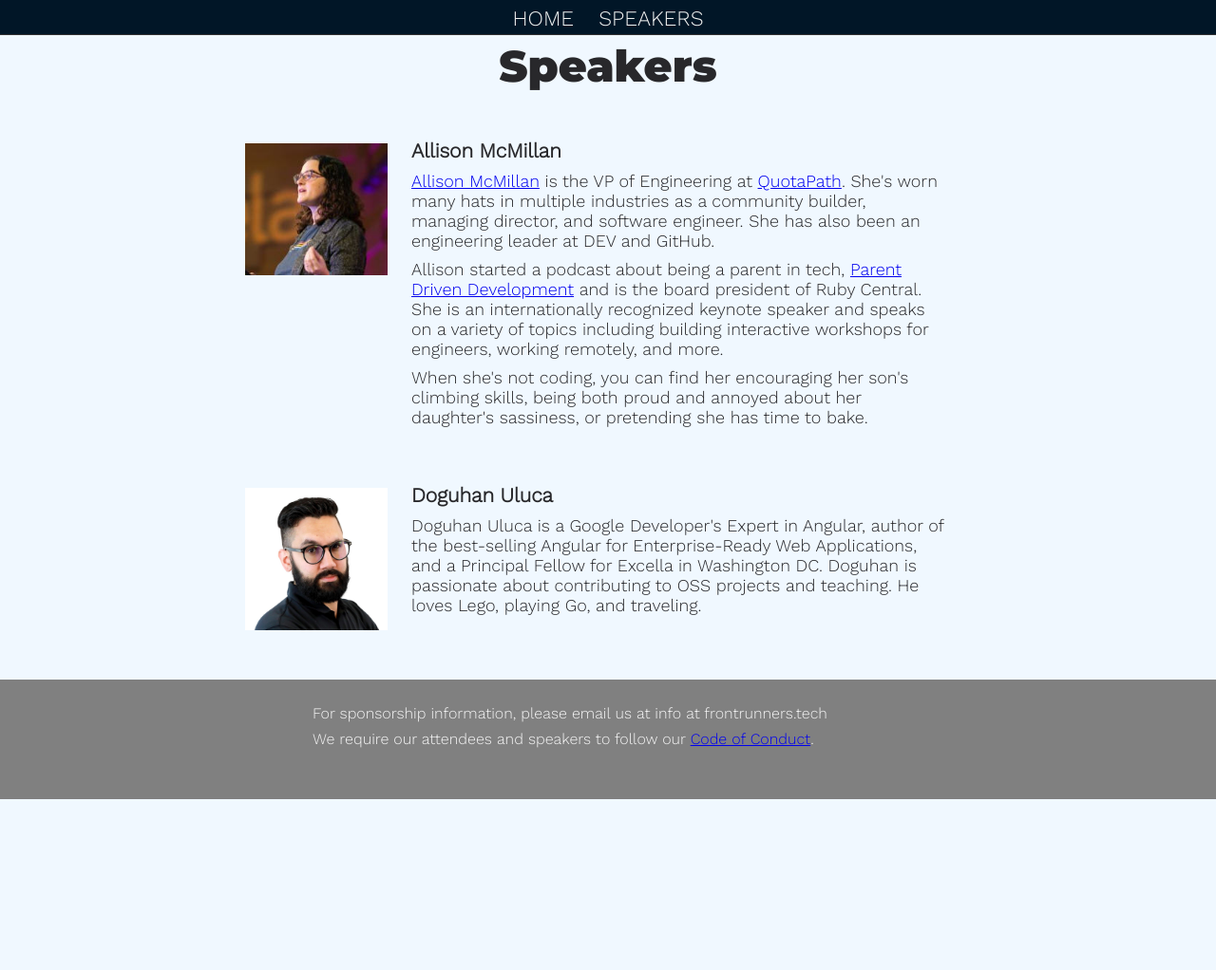
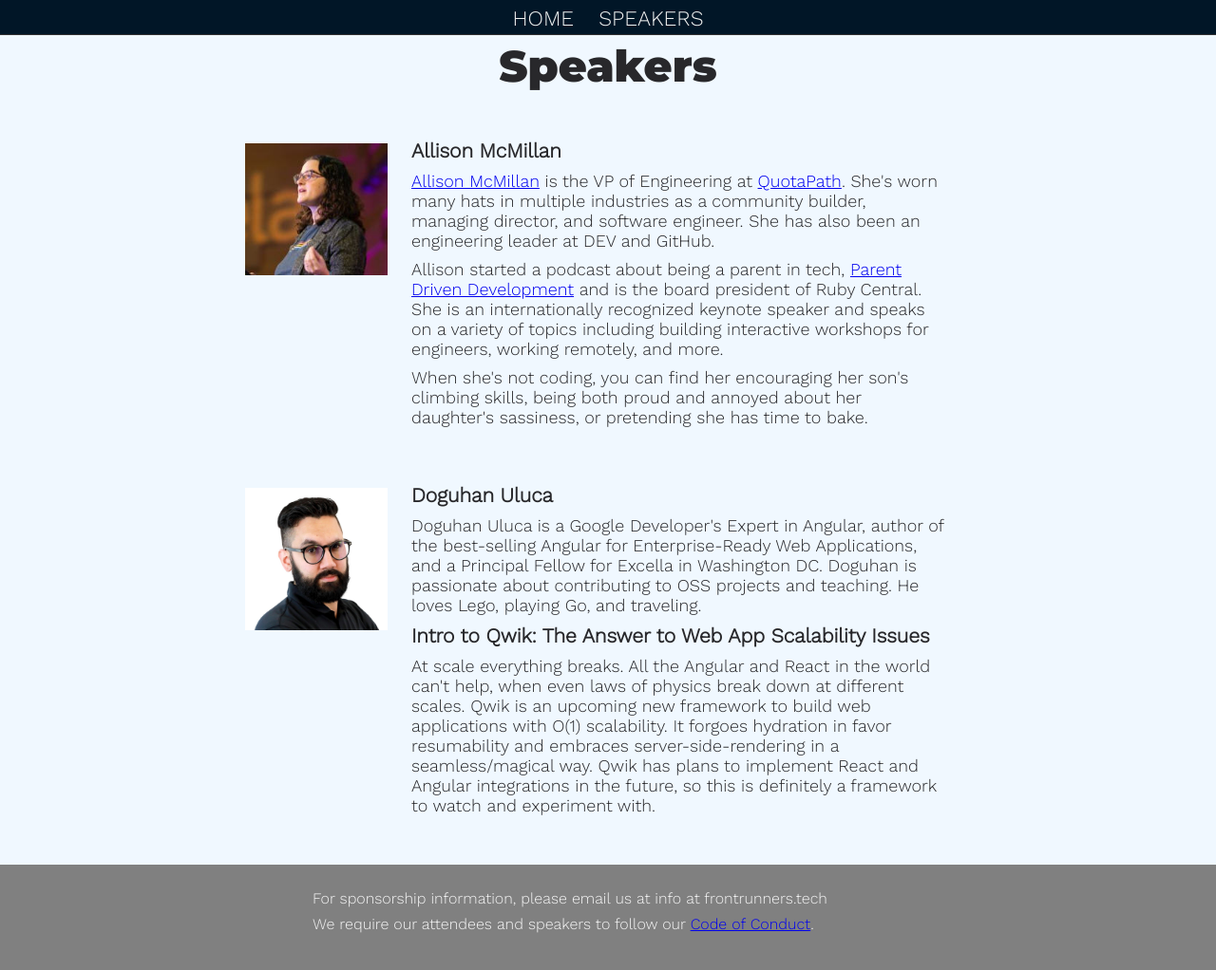
Before and after one commit to gothamgo/frontrunnersconf.github.io, a Jekyll site: the page built from speakers.html, in a window 1280 px wide and 1037 px high. Shown: the top 1022 px of the window at 95% size. Built offline with Jekyll 4.4.1, drawn with Linux system fonts in a browser that asks for light colours.

Commit message:
Update doguhan_uluca.html

```diff
--- a/_includes/doguhan_uluca.html
+++ b/_includes/doguhan_uluca.html
@@ -12,6 +12,16 @@
       and a Principal Fellow for Excella in Washington DC.
       Doguhan is passionate about contributing to OSS projects and teaching. He loves Lego, playing Go, and traveling.
     </p>
+
+    <h3 class="talk-title">Intro to Qwik: The Answer to Web App Scalability Issues</h3>
+
+    <p class="talk-description">
+      At scale everything breaks.
+      All the Angular and React in the world can't help, when even laws of physics break down at different scales.
+      Qwik is an upcoming new framework to build web applications with O(1) scalability.
+      It forgoes hydration in favor resumability and embraces server-side-rendering in a seamless/magical way.
+      Qwik has plans to implement React and Angular integrations in the future, so this is definitely a framework to watch and experiment with.
+    </p>
   </div>
 
 </div>
```
